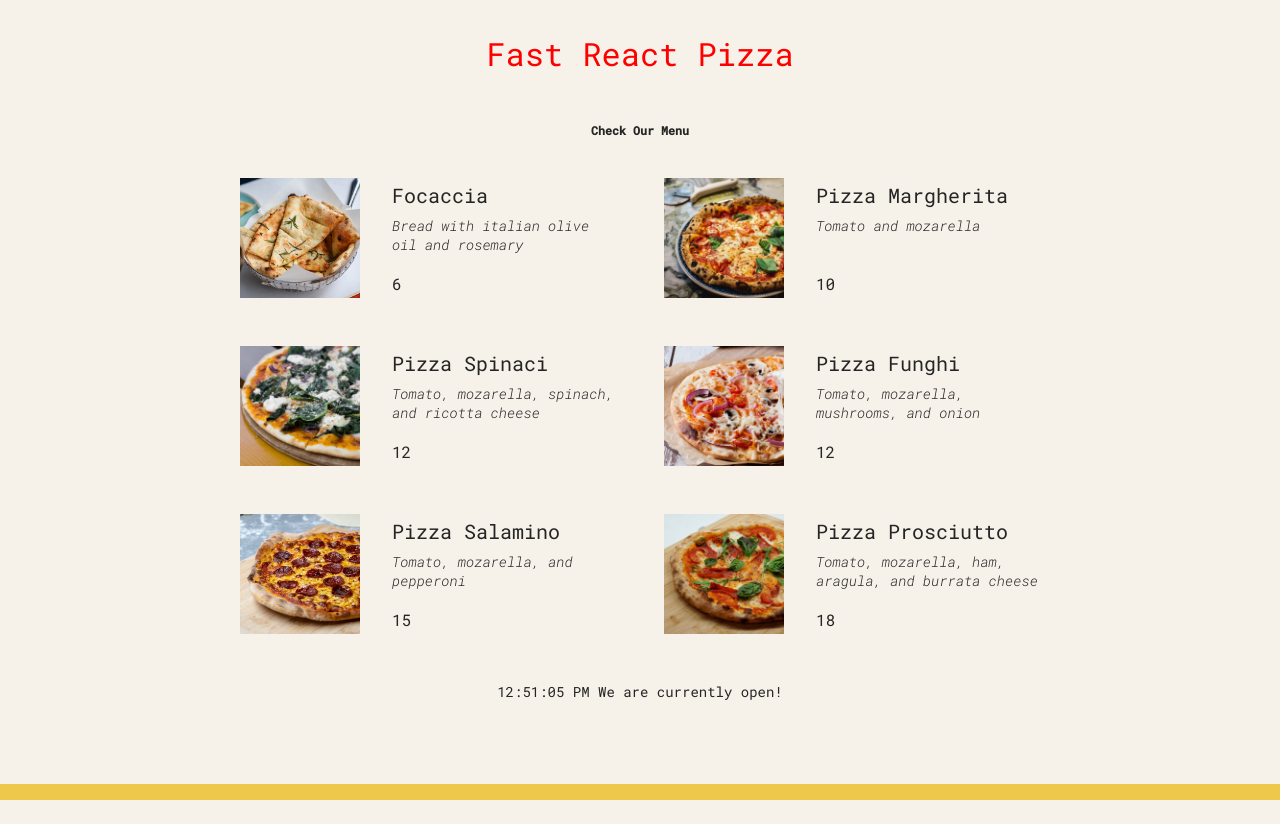
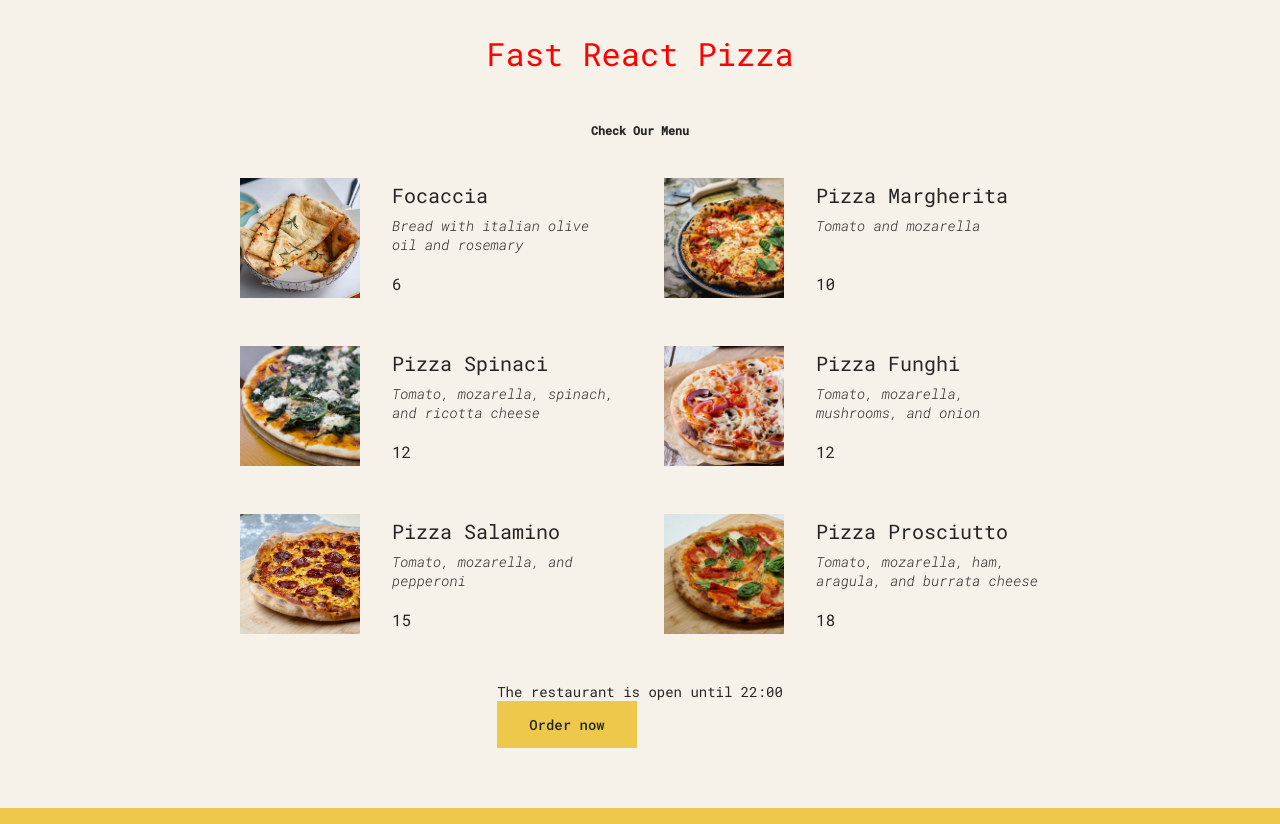
Before and after one commit to hiverkiya/Ultimate-React-Course-Practice, a React (Create React App) app in the folder pizza-menu/: page / in a window 1280 px wide. Before the commit the page ends 800 px from the top, so only its background shows below. Built offline with nearby package versions, Linux system fonts and the light colour scheme.

Commit message:
Conditional rendering

```diff
--- a/pizza-menu/src/App.js
+++ b/pizza-menu/src/App.js
@@ -64,15 +64,18 @@ function Header() {
 }
 
 function Menu() {
+  const pizzas = pizzaData;
+  const numPizzas = pizzas.length;
   return (
     <main className="menu">
       <h3> Check Our Menu</h3>
-
-      <ul className="pizzas">
-        {pizzaData.map((pizza) => (
-          <Pizza pizzaObject={pizza} key={pizza.name} />
-        ))}
-      </ul>
+      {pizzas && (
+        <ul className="pizzas">
+          {pizzaData.map((pizza) => (
+            <Pizza pizzaObject={pizza} key={pizza.name} />
+          ))}
+        </ul>
+      )}
 
       {/*<Pizza
         name="Pizza Spinaci"
@@ -100,7 +103,11 @@ function Footer() {
   //else alert("We are closed");
   return (
     <footer className="footer">
-      {new Date().toLocaleTimeString()} We are currently open!
+      {isOpen && (
+        <p className="order"> The restaurant is open until {closeHour}:00</p>
+      )}
+
+      <button className="btn">Order now</button>
     </footer>
   );
 
```
